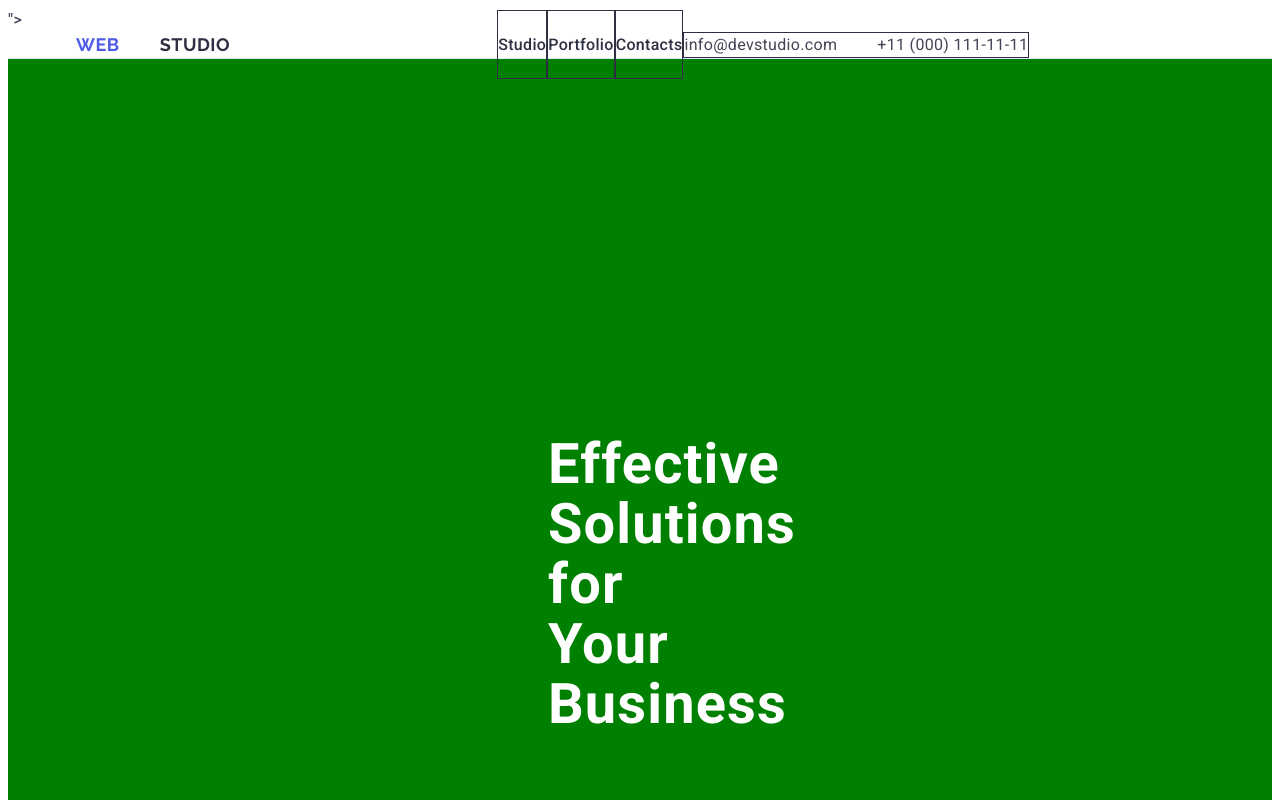
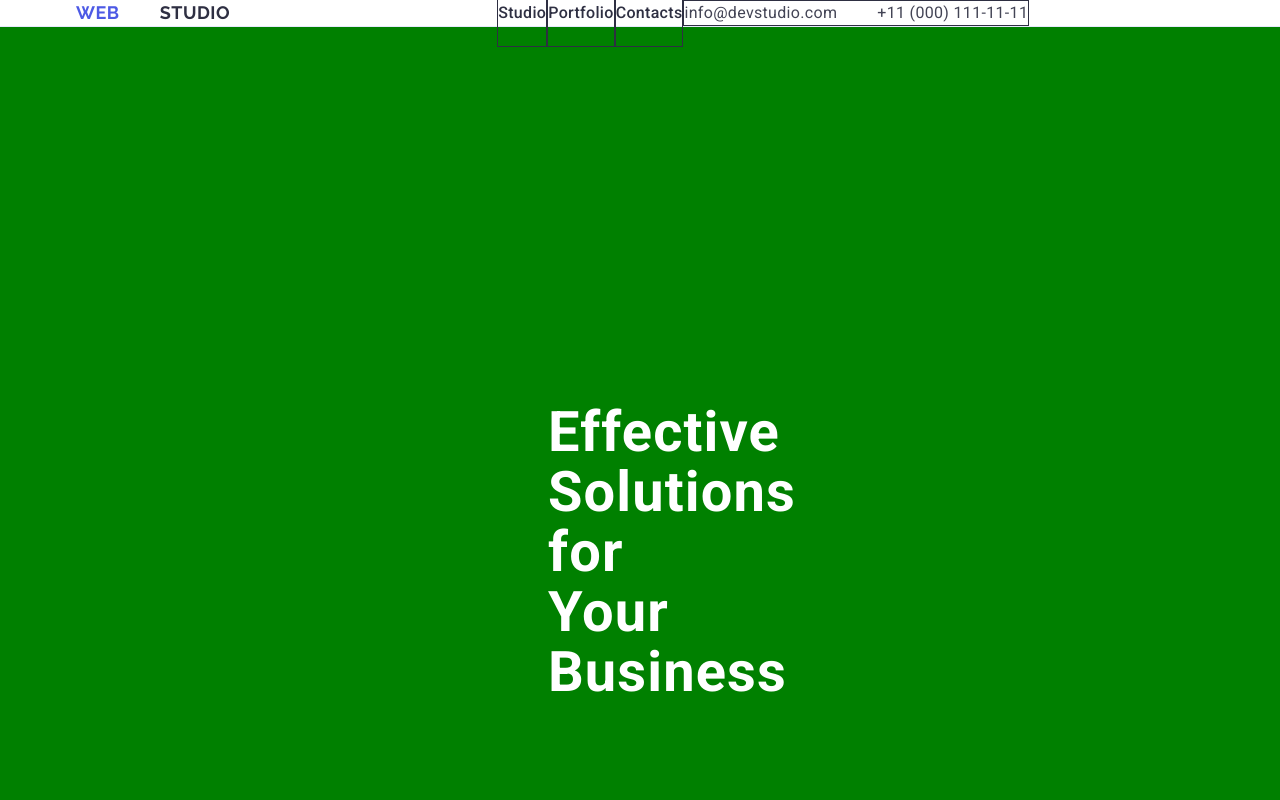
Before and after one commit to misselzabet/goit-markup-hw-03, a plain HTML site: page index.html in a window 1280 px wide. Shown: the top 800 px of the page. Drawn offline with nearby package versions, Linux system fonts and the light colour scheme.

Commit message:
Add files via upload

```diff
--- a/index.html
+++ b/index.html
@@ -7,7 +7,7 @@
     <link rel="preconnect" href="https://fonts.googleapis.com">
 <link rel="preconnect" href="https://fonts.gstatic.com" crossorigin>
 <link href="https://fonts.googleapis.com/css2?family=Roboto:wght@400;500;700;900&display=swap" rel="stylesheet">
-<link href="<link rel="stylesheet" href="https://cdnjs.cloudflare.com/ajax/libs/modern-normalize/2.0.0/modern-normalize.min.css" integrity="sha512-4xo8blKMVCiXpTaLzQSLSw3KFOVPWhm/TRtuPVc4WG6kUgjH6J03IBuG7JZPkcWMxJ5huwaBpOpnwYElP/m6wg==" crossorigin="anonymous" referrerpolicy="no-referrer" >">
+<link rel="stylesheet" href="https://cdnjs.cloudflare.com/ajax/libs/modern-normalize/2.0.0/modern-normalize.min.css" integrity="sha512-4xo8blKMVCiXpTaLzQSLSw3KFOVPWhm/TRtuPVc4WG6kUgjH6J03IBuG7JZPkcWMxJ5huwaBpOpnwYElP/m6wg==" crossorigin="anonymous" referrerpolicy="no-referrer" />
 <link rel="preconnect" href="https://fonts.googleapis.com">
 <link rel="preconnect" href="https://fonts.gstatic.com" crossorigin>
 <link href="https://fonts.googleapis.com/css2?family=Raleway:wght@700&family=Roboto:wght@700&display=swap" rel="stylesheet">
```
